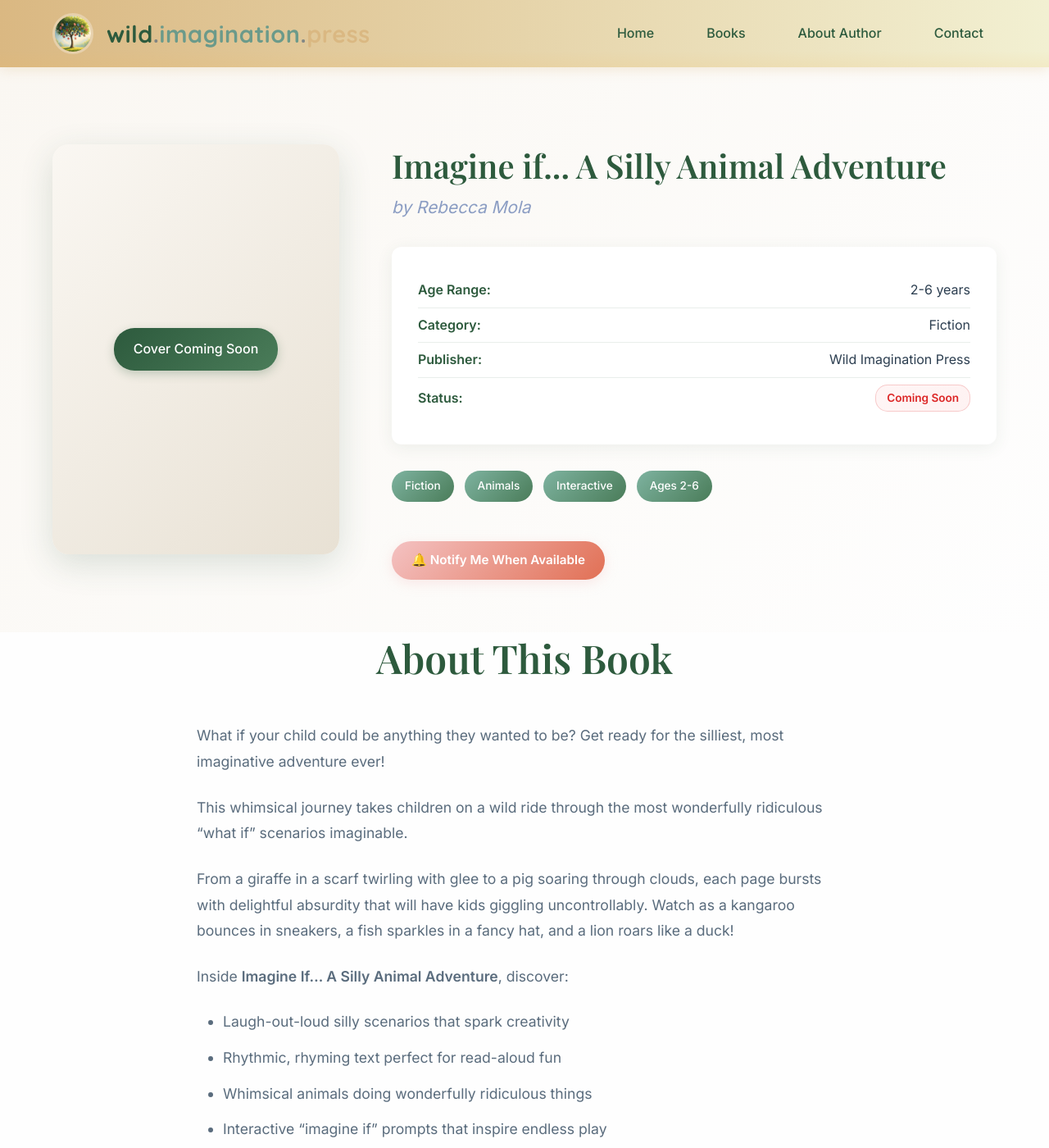
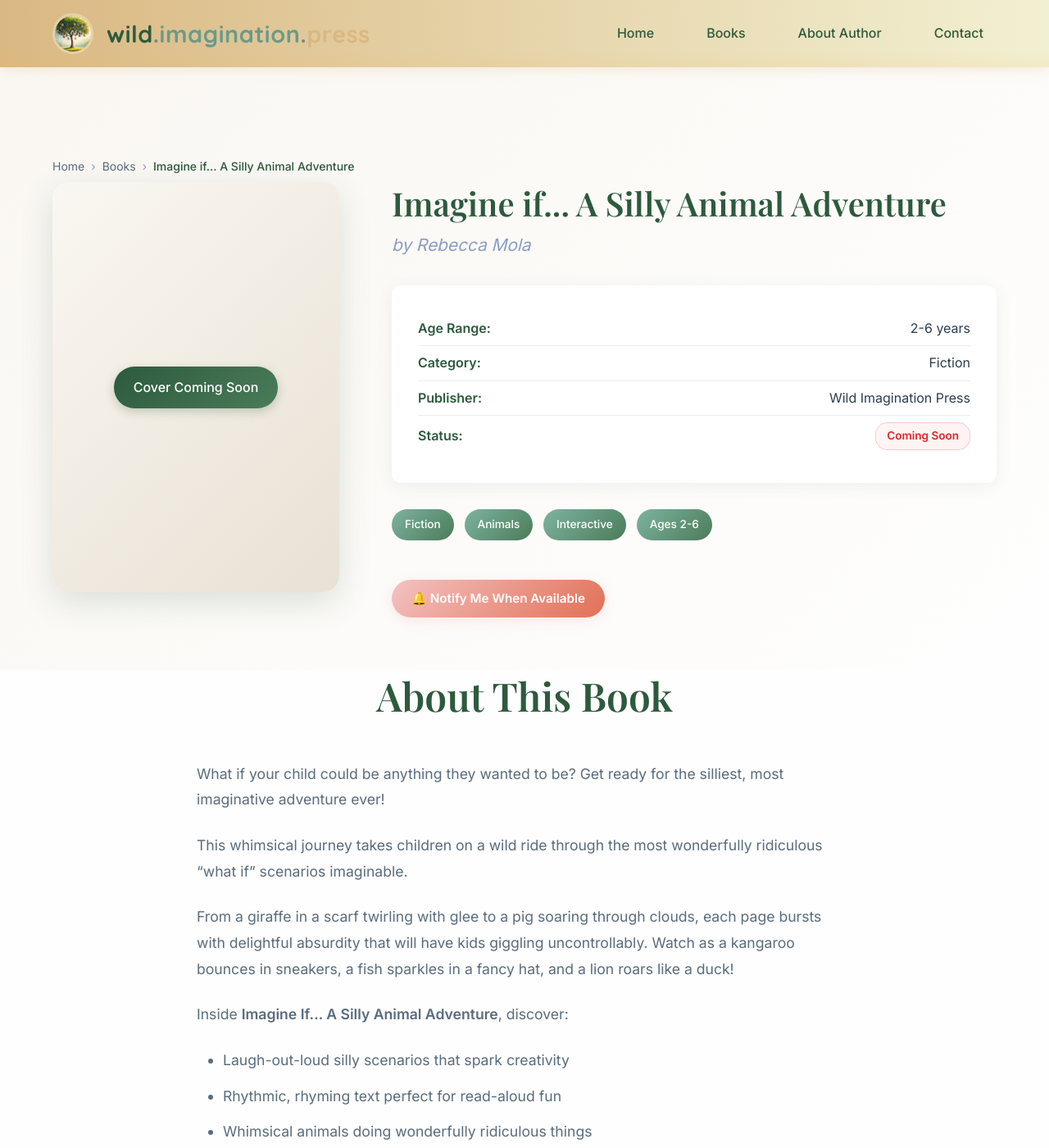
Before and after one commit to lichner/wildimaginationpress, a Jekyll site: the page built from _books/imagineif.html, in a window 1280 px wide and 1400 px high. Shown: the whole window at 82% size. Built offline with Jekyll 4.4.1, drawn with Linux system fonts in a browser that asks for light colours.

Commit message:
Breadcrumbs

```diff
--- a/_layouts/book.html
+++ b/_layouts/book.html
@@ -3,6 +3,28 @@ layout: default
 ---
 
 <section class="book-hero">
+  <!-- Breadcrumb Navigation -->
+  <div class="breadcrumbs">
+    <div class="container">
+      <nav aria-label="Breadcrumb">
+        <ol class="breadcrumb-list">
+          <li class="breadcrumb-item"><a href="{{ '/' | relative_url }}">Home</a></li>
+          <li class="breadcrumb-item"><a href="{{ '/books/' | relative_url }}">Books</a></li>
+          <li class="breadcrumb-item" aria-current="page" title="{{ page.title }}">
+            {% if page.breadcrumb_title %}
+              {{ page.breadcrumb_title }}
+            {% elsif page.title.size > 35 %}
+              <span class="breadcrumb-full">{{ page.title }}</span>
+              <span class="breadcrumb-short">{{ page.title | truncatewords: 4, "..." }}</span>
+            {% else %}
+              {{ page.title }}
+            {% endif %}
+          </li>
+        </ol>
+      </nav>
+    </div>
+  </div>
+
   <div class="container">
     <div class="book-hero-content">
       <div class="book-cover-large">
@@ -128,6 +150,34 @@ layout: default
 }
 </script>
 
+<!-- Breadcrumb Structured Data -->
+<script type="application/ld+json">
+{
+  "@context": "https://schema.org",
+  "@type": "BreadcrumbList",
+  "itemListElement": [
+    {
+      "@type": "ListItem",
+      "position": 1,
+      "name": "Home",
+      "item": "{{ site.url }}"
+    },
+    {
+      "@type": "ListItem",
+      "position": 2,
+      "name": "Books",
+      "item": "{{ site.url }}/books/"
+    },
+    {
+      "@type": "ListItem",
+      "position": 3,
+      "name": "{{ page.title }}",
+      "item": "{{ page.url | absolute_url }}"
+    }
+  ]
+}
+</script>
+
 <section class="book-description">
   <div class="container">
     <h2>About This Book</h2>
--- a/assets/css/main.scss
+++ b/assets/css/main.scss
@@ -1306,6 +1306,81 @@ blockquote {
 
     span:last-child {
       color: var(--text-medium);
+    }
+  }
+}
+
+// Breadcrumbs
+.breadcrumbs {
+  padding: 1rem 0 0.5rem;
+
+  nav {
+    font-size: 0.875rem;
+  }
+
+  .breadcrumb-list {
+    display: flex;
+    list-style: none;
+    flex-wrap: wrap;
+    align-items: center;
+    gap: 0.5rem;
+  }
+
+  .breadcrumb-item {
+    display: flex;
+    align-items: center;
+    color: var(--text-medium);
+
+    a {
+      color: var(--text-medium);
+      text-decoration: none;
+      transition: all 0.2s ease;
+
+      &:hover {
+        color: var(--primary-green);
+        text-decoration: underline;
+      }
+    }
+
+  // Current page (no link)
+  &[aria-current="page"] {
+    color: var(--primary-green);
+    font-weight: 500;
+
+    // Show full title on desktop, short on mobile
+    .breadcrumb-short {
+      display: none;
+    }
+
+    @media (max-width: 640px) {
+      .breadcrumb-full {
+        display: none;
+      }
+
+      .breadcrumb-short {
+        display: inline;
+      }
+    }
+  }
+
+    // Add separator after each item except the last
+    &:not(:last-child)::after {
+      content: '›';
+      margin-left: 0.5rem;
+      color: var(--text-light);
+      font-weight: 400;
+    }
+  }
+
+  @media (max-width: 480px) {
+    padding: 0.75rem 0 0.25rem;
+
+    nav {
+      font-size: 0.8125rem;
+    }
+
+    .breadcrumb-list {
+      gap: 0.375rem;
     }
   }
 }
```
